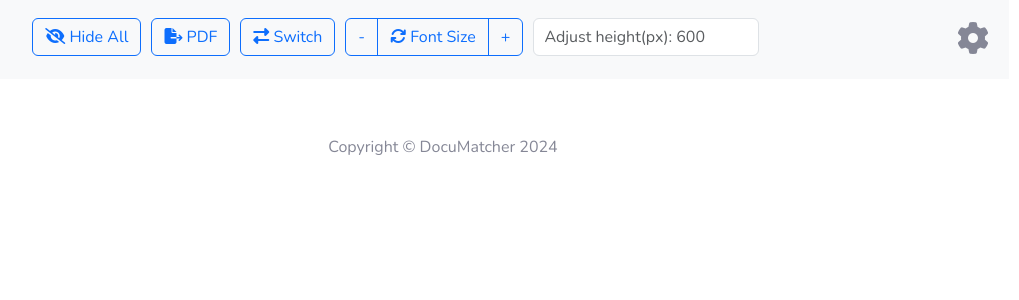
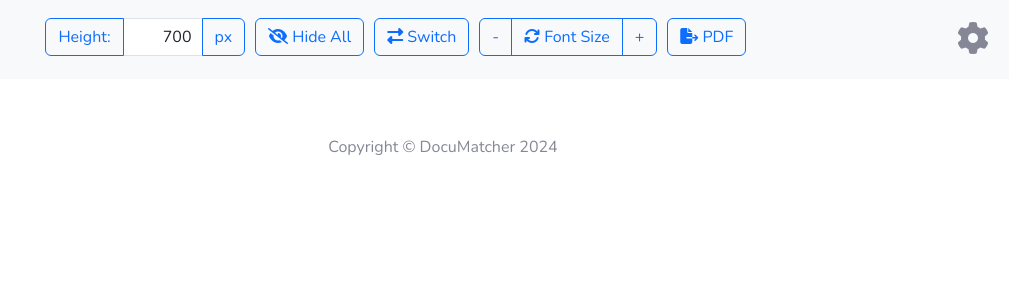
Before and after one commit to normit581/cits3200-proj, a Flask app: template app/templates/visualise.html in a window 1280 px wide. Shown: the part 96-396 px from the top of the page, without its empty margins (197-1216 px from the left). Run offline with Flask 3, Linux system fonts and the light colour scheme; the template is opened without the code that fills it, so the values that code supplies are empty.

Commit message:
set default height 700 to adjust height input
- change input to input groups with format "Height: [default] px"
- switch buttons
- hide arrows when input = number

```diff
--- a/app/static/js/visualise.js
+++ b/app/static/js/visualise.js
@@ -91,4 +91,8 @@ $(document).ready(function() {
     $('#increase-btn').on('mousedown', function() {
         handleLongPress(increaseFontSize);
     }).on('mouseup mouseleave', clearLongPress);
+
+    const $heightInput = $('#cardHeightInput')
+    $heightInput.val(700)
+    $heightInput.trigger('oninput')
 });
--- a/app/static/styles/base.css
+++ b/app/static/styles/base.css
@@ -143,3 +143,19 @@ button.close {
 .disable-hover {
     pointer-events: none;
 }
+
+.sharp-color[disabled] {
+  opacity: 1.0;
+}
+
+/* Hide Arrows From Input Number */
+/* Chrome, Safari, Edge, Opera */
+input::-webkit-outer-spin-button,
+input::-webkit-inner-spin-button {
+  -webkit-appearance: none;
+  margin: 0;
+}
+/* Firefox */
+input[type=number] {
+  -moz-appearance: textfield;
+}
--- a/app/static/styles/visualise.css
+++ b/app/static/styles/visualise.css
@@ -6,3 +6,7 @@
 .card-body.pdf {
     height: auto !important;
 }
+
+#setting-bar-container .input-group input{
+    width: 80px;
+}
--- a/app/templates/visualise.html
+++ b/app/templates/visualise.html
@@ -19,14 +19,14 @@
   <div class="row mx-auto settings-bg-color">
     <div class="collapse settings-bar container-fluid show col-11" id="settingsBar">
       <div class="row justify-content-center">
+        <div class="input-group w-auto col-auto my-2">
+          <button type="button" class="input-group-text sharp-color btn btn-outline-primary" disabled>Height:</button>
+          <input type="number" class="form-control col-auto text-end" aria-label="Height (px)" id="cardHeightInput" oninput="adjustCardHeight()">
+          <button type="button" class="input-group-text sharp-color btn btn-outline-primary" disabled>px</button>
+        </div>
         <div class="col-auto my-2">
           <button class="btn btn-outline-primary" type="button" onclick="rsidHideAll(this)">
             <i class="fa-solid fa-eye-slash"></i> Hide All
-          </button>
-        </div>
-        <div class="col-auto my-2">
-          <button type="button" class="btn btn-outline-primary" onclick="exportSinglePDF()">
-            <i class="fa-solid fa-file-export"></i> PDF
           </button>
         </div>
         <div class="col-auto my-2">
@@ -42,7 +42,9 @@
             <button class="btn btn-outline-primary" id="increase-btn" type="button"onclick="increaseFontSize()">+</button>
         </div>
         <div class="col-auto my-2">
-          <input class="form-control col-auto" type="number" id="cardHeightInput" oninput="adjustCardHeight()" placeholder="Adjust height(px): 600">
+          <button type="button" class="btn btn-outline-primary" onclick="exportSinglePDF()">
+            <i class="fa-solid fa-file-export"></i> PDF
+          </button>
         </div>
       </div>
     </div>
```
